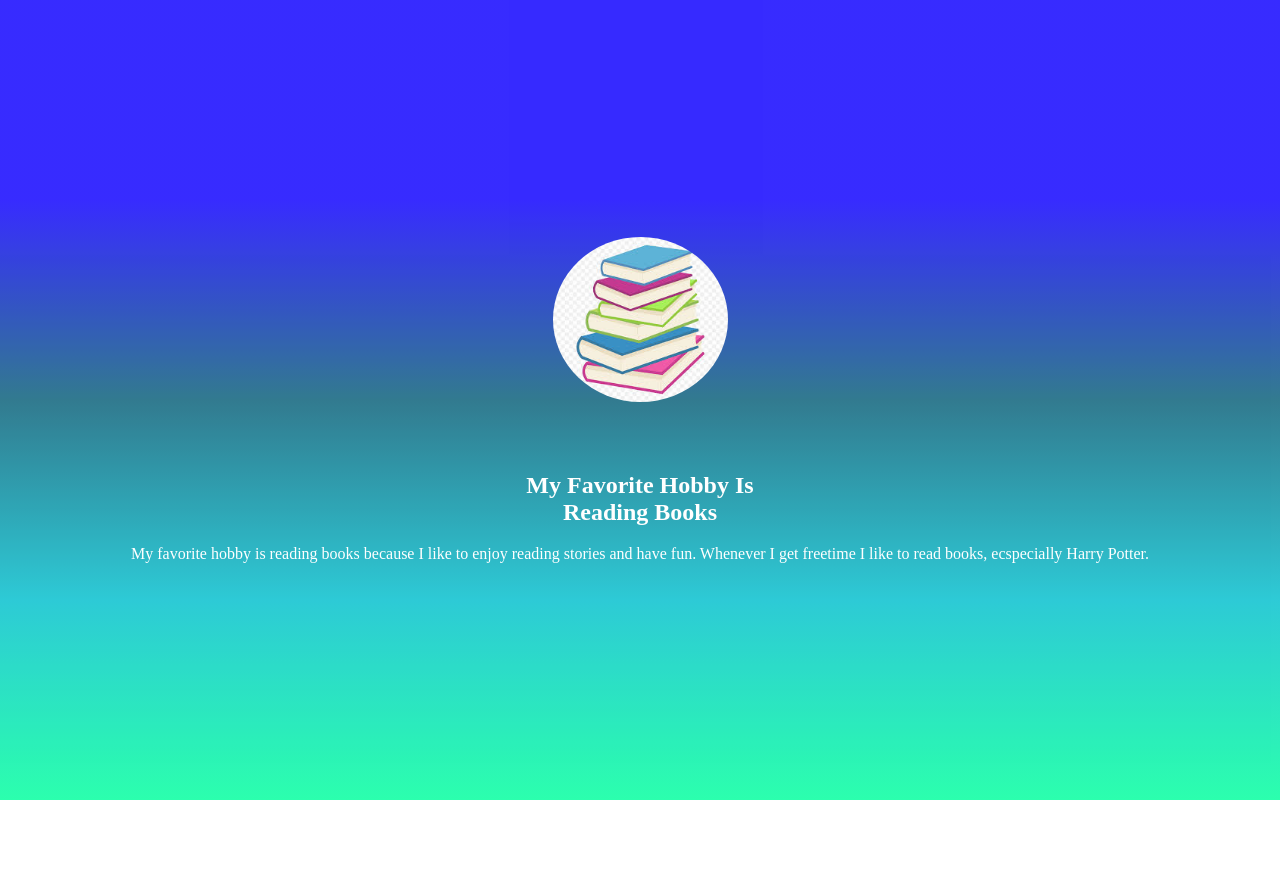
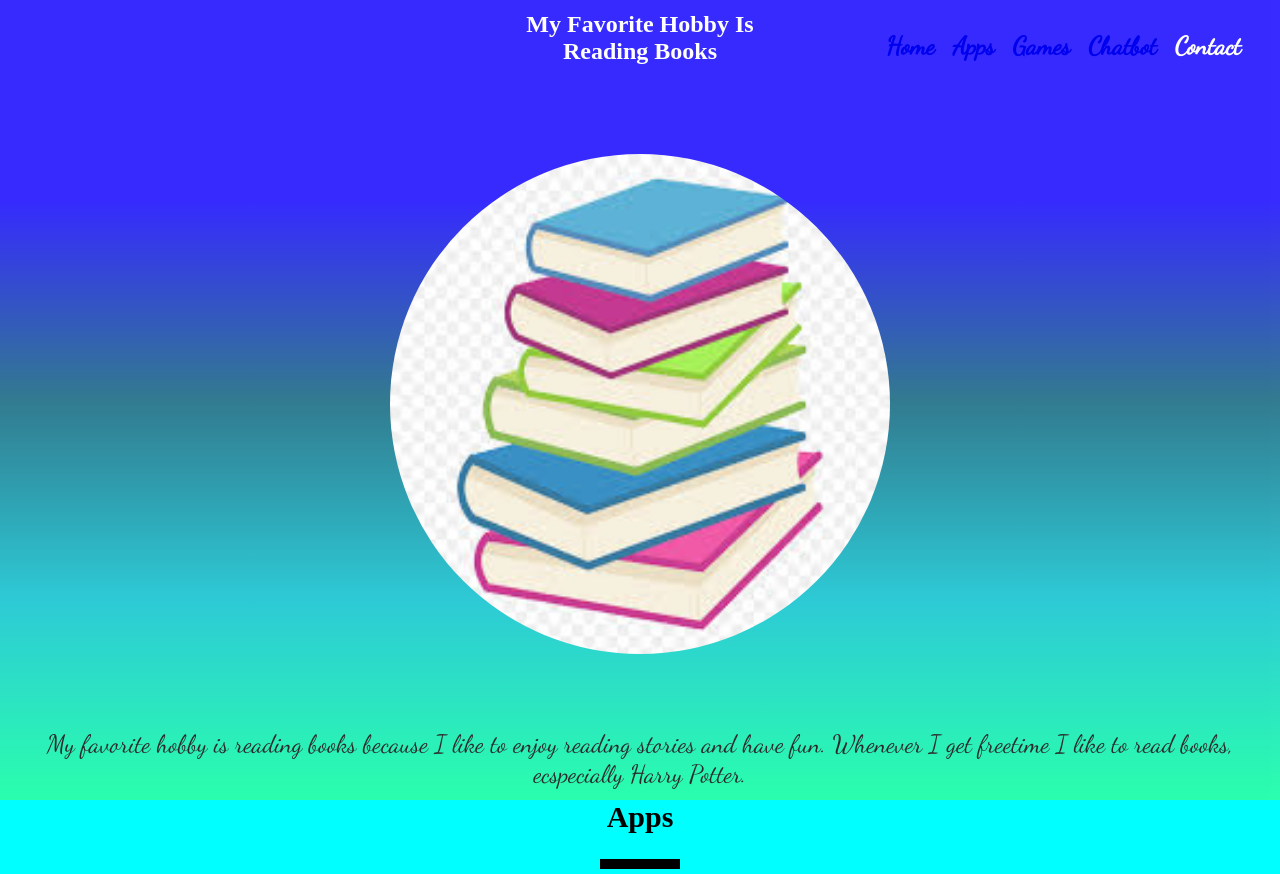
Before and after one commit to Amit-Choudhary11/Project-My-Portfolio, a plain HTML site: page index.html in a window 1280 px wide. Shown: the top 874 px of the page. Before the commit the page ends 800 px from the top, so only its background shows below. Drawn offline with Linux system fonts and the light colour scheme; grey boxes are pictures that could not be loaded.

Commit message:
Add files via upload

```diff
--- a/index.html
+++ b/index.html
@@ -2,6 +2,8 @@
 <html>
 <head>
     <link rel="stylesheet" href="style.css">
+    <link rel="preconnect" href="https://fonts.gstatic.com">
+<link href="https://fonts.googleapis.com/css2?family=Dancing+Script&display=swap" rel="stylesheet">
     <title> My Portfolio Website</title>
 </head>
 
@@ -9,13 +11,59 @@
 
     <section id="myhobby">
     <div class="sec1">
+       <h1>My Favorite Hobby Is <br> <span id="hobby">Reading Books</span></h1>
         <img id="pic" src="images.jpg">
-       <h1>My Favorite Hobby Is <br> <span id="hobby">Reading Books</span></h1>
+
         <p>
         My favorite hobby is reading books because I like to enjoy reading stories and have fun. Whenever I get freetime I like to read books, ecspecially Harry Potter.
         </p>
-    </div>
+                 </div>
     </section>
+
+
+
+
+
+   <ul class="menu">
+       <li class="links"><a href="#myhobby">Home</a></li>
+     <li class="links"><a href="#apps">Apps</a></li>
+     <li class="links"><a href="#games">Games</a></li>
+     <li class="links"><a href="#chatbot">Chatbot</a></li>
+     <li class="links">Contact</li>
+
+
+    </ul>
+
+<section id="apps">
+    <h1 class="head">Apps</h1>
+    <div class="line"></div>
+    <iframe  width="400" height="620" style="border: 0px;"  src="https://studio.code.org/projects/applab/oznQfQV6qPFvkDXwsoToClx4QaHiOaGW1EUkEaSLx0w/embed"></iframe>
+    &nbsp;
+    &nbsp;
+    &nbsp;
+    <iframe width="400" height="620" style="border: 0px;" src="https://studio.code.org/projects/applab/JIhdnEUb0rHjYvM6W6CjYRkB1_oNzVIyvrJiR-fqStE/embed"></iframe>
+    </section>
+
+    <section id="games">
+     <h1 class="head">Games</h1>
+        <div class="line"></div>
+        <a class="game" href="https://studio.code.org/projects/spritelab/8vNjmO8nEAaT70vebG4v_jYL7hjIVOAZUGM6MZAMdQ4/edit" target=_blank><img src="download.png"></a>
+
+     <a class="game" href="https://studio.code.org/projects/applab/iP4ws-XTKCSAEpI2GTV6aTRVpg0U8iODLTcVHqRcH6Y/edit" target=_blank><img src="piano.png"></a>
+
+    </section>
+    <section id="chatbot">
+    <h1 class="head">Chatbot</h1>
+        <div class="line"></div>
+        <iframe id="chat"
+    allow="microphone;"
+    width="350"
+    height="630"
+    src="https://console.dialogflow.com/api-client/demo/embedded/2dcaec0c-7098-40c2-9d57-c5e8fff122b2">
+</iframe>
+</section>
+
+
 
 </body>
 </html>
--- a/style.css
+++ b/style.css
@@ -1,16 +1,17 @@
 body{
     margin: 0;
     padding-top: 800px;
+    text-align: center;
 }
 #pic{
-    width: 175px;
+    width: 500px;
     margin-bottom: 50px;
     border-radius: 80%;
 }
 #myhobby{
     position: absolute;
+    height: 800px;
     overflow: hidden;
-    height: 800px;
     color: #ffffff;
     left: 0;
     right: 0;
@@ -20,7 +21,8 @@ body{
     background: linear-gradient(#0e00ff 25%, #096079 50%, #03c0ce 75%, #00ff9d 100%);
     display: table;
     width: 100%;
-    height: 100%;
+    height: 800px;
+    z-index: 9;
 }
 .sec1{
     display: table-cell;
@@ -28,3 +30,79 @@ body{
     text-align: center;
     vertical-align: middle;
 }
+p{
+font-size: 25px;
+   font-family: 'Dancing Script', cursive;;
+    text-align: center;
+}
+.menu{
+    list-style: none;
+   font-family: 'Dancing Script', cursive;;
+    position: fixed;
+    top: 10px;
+    right: 30px;
+    z-index: 10;
+    cursor: pointer;
+}
+.links{
+    float: left;
+    color: #ffffff;
+    padding-top: 5px;
+    padding-left: 9px;
+    padding-right: 9px;
+    padding-bottom: 5px;
+    font-family: 'Dancing Script', cursive;
+    font-size: 25px;
+    font-weight: 700;
+}
+.links:hover{
+    background-color: darkorange;
+}
+.line{
+ height: 10;
+    width: 80;
+    background-color: black;
+    margin: 8px auto;
+}
+#apps{
+    width: 100%;
+    height: 800px;
+    background-color: aqua;
+}
+
+#games{
+    width: 100%;
+    height: 800px;
+    background-color:  fuchsia;
+}
+img{
+    height: 500px;
+    width: 400px;
+    margin-top: 70;
+    transition: transform .2s;
+}
+img:hover{
+    transform: scale(0.9);
+}
+.head{
+    font-size: 30px;
+    margin-top: 0px;
+}
+#chatbot{
+   width: 100%;
+    height: 800px;
+    background-color: aquamarine;
+}
+#chat{
+    margin-top: 50px;
+}
+p{
+color: black;
+font-size: 25px;
+}
+html{
+    scroll-behavior: smooth;
+}
+a{
+    text-decoration: none;
+}
```
Also changed, not shown: download - Copy.png (added), download.png (added), piano.png (added).
